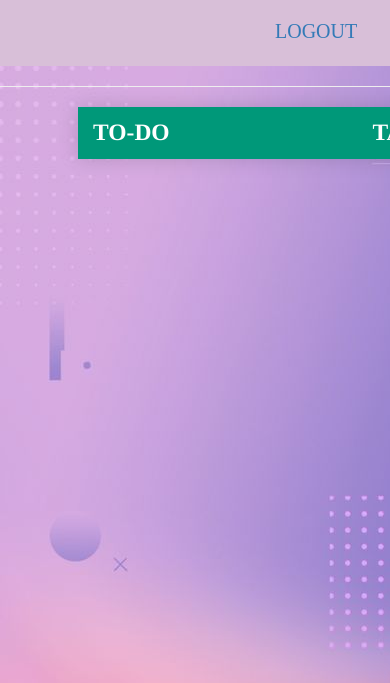
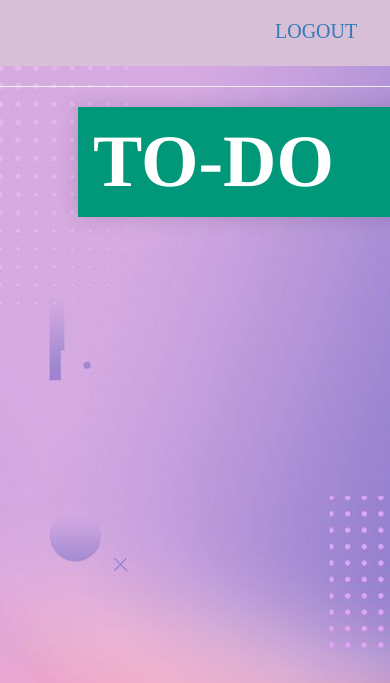
Before and after one commit to NEENUMERLYKORULA/Todo_list, a plain HTML site: page main.html in a window 390 px wide. Shown: the part 161-844 px from the top of the page. Drawn offline with nearby package versions, Linux system fonts and the light colour scheme; some packages are replaced by stand-ins of ours; a script that the page names is missing.

Commit message:
First Commit:First Version

```diff
--- a/child.css
+++ b/child.css
@@ -125,7 +125,7 @@ a {
 
 
 
-    font-size: 1.4em;
+    font-size: 4.4em;
     font-family:Verdana, Geneva, Tahoma, sans-serif;
     min-width: 600px;
     box-shadow: 0 0 20px rgba(0, 0, 0, 0.15);
```
